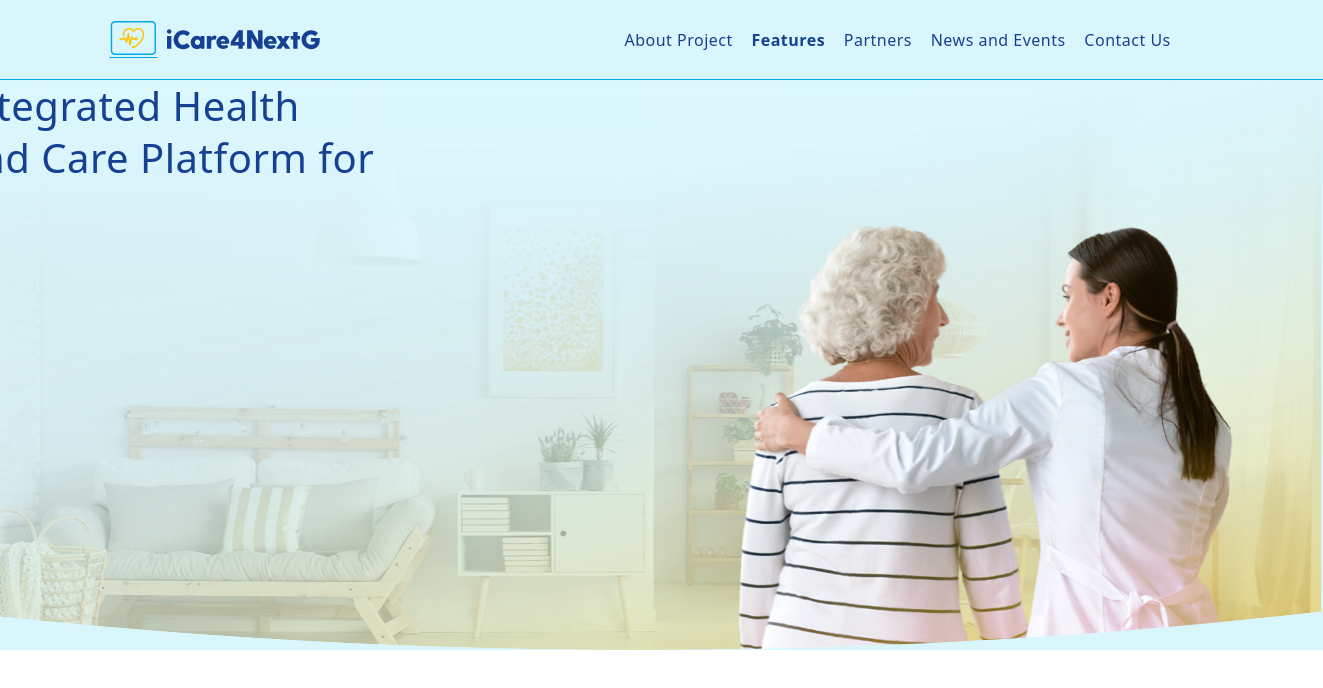
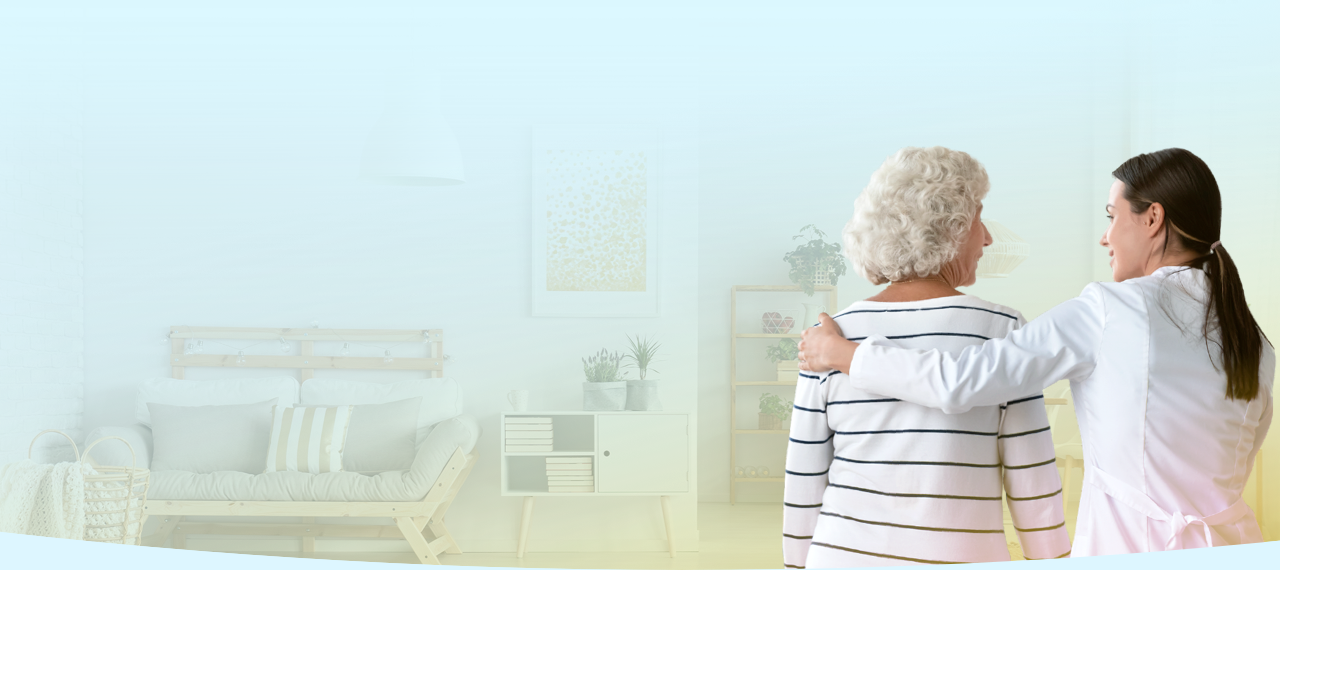
Before and after one commit to emirhankumus/Turkcellicare4gnext, a website: page index.html in a window 1280 px wide. Shown: the whole page, 1323 px wide, since content can reach past the window. Drawn offline with nearby package versions, Linux system fonts and the light colour scheme.

Commit message:
düzenlendi

```diff
--- a/index.html
+++ b/index.html
@@ -12,24 +12,12 @@
 </head>
 <body>
     <div class="wrapper">
-        <div class="header">
-            <a href="#" class="header__logo"><img src="img/icare4gnext.svg" alt="logo"></a>
-            <nav class="navigation">
-                <ul class="navigation__list">
-                    <li><a href="#" class="navigation__link">About Project</a></li>
-                    <li><a href="#" class="navigation__link">Features</a></li>
-                    <li><a href="#" class="navigation__link">Partners</a></li>
-                    <li><a href="#" class="navigation__link">News and Events</a></li>
-                    <li><a href="#" class="navigation__link">Contact Us</a></li>
-                </ul>
-            </nav>
+        <div class="sec-promo">
+
         </div>
 
         <!-- ! section promo start -->
-          <section class="sec-promo">
-            <p class="sec-promo__text">Integrated Health
-               <br> and Care Platform for</p>
-          </section>
+
         <!-- ! section promo end -->
 
 
--- a/sass/base/_base.scss
+++ b/sass/base/_base.scss
@@ -3,14 +3,6 @@
     padding: 0;
     box-sizing: border-box;
 }
-
-/*
-mobile portrait - (0 - 375px)
-mobile landscape - (376px - 480px)
-tablet portrait - (481px - 768px)
-tablet landscape & laptop - (769px - 1024px)
-dekstop - (1025px - 1200px)
-*/
 
 html {
     font-size: 100%;
@@ -19,8 +11,6 @@ body {
     font-weight: 400;
     line-height: 1.5;
     letter-spacing: 0.5px;
-    display: flex;
-    justify-content: center;
 }
 a {
     text-decoration: none;
@@ -30,6 +20,8 @@ li {
 }
 
 .wrapper {
-    width: 85.375rem;
+    width: 100%;
     height: 100%;
+    display: flex;
+    justify-content: center;
 }
--- a/sass/components/_button.scss
+++ b/sass/components/_button.scss
@@ -6,6 +6,10 @@
     color: $color-primary-blue;
     background-color: $color-primary-yellow;
     border-radius: 1.875rem;
+    border: none;
+    position: absolute;
+    margin-top: 21.25rem;
+    margin-left: 5.25rem;
 
     &:hover {
         background-color: $color-primary-yellow;
--- a/sass/components/_navigation.scss
+++ b/sass/components/_navigation.scss
@@ -1,23 +1,3 @@
 .navigation {
-    width: 40%;
 
-
-    &__list {
-        margin: 0;
-        padding: 0;
-        display: flex;
-        justify-content: space-between;
-
-        & li:nth-child(2) {
-            font-weight: bold;
-        }
-    }
-
-    &__link {
-        color: $color-primary-blue;
-
-        &:hover {
-            color: $color-primary-light-blue;
-        }
-    }
 }
--- a/sass/layouts/_header.scss
+++ b/sass/layouts/_header.scss
@@ -1,13 +1,5 @@
 /* header start */
 .header {
-    width: 85.375rem;
-    min-height: 5rem;
-    background-color: #DAF6FD;
-    border-bottom: 1px solid $color-primary-light-blue;
-
-    display: flex;
-    justify-content: space-around;
-    align-items: center;
 
 }
 
--- a/sass/pages/_home.scss
+++ b/sass/pages/_home.scss
@@ -1,18 +1,10 @@
 /* section promo start */
 .sec-promo {
+    width: 85.375rem;
     height: 35.625rem;
-    background-color: #DAF6FD;
+    background-color: #ddf6ff;
     background-image: url(/img/home-page1.png);
     background-size: cover;
     background-repeat: no-repeat;
-
-    &__text {
-        width: 26.375rem;
-        font-size: 2.5rem;
-        font-weight: 300;
-        line-height: 1.3;
-        color: $color-primary-blue;
-    }
-
 }
 /* section promo end */
```
Also changed, not shown: css/style.css.
